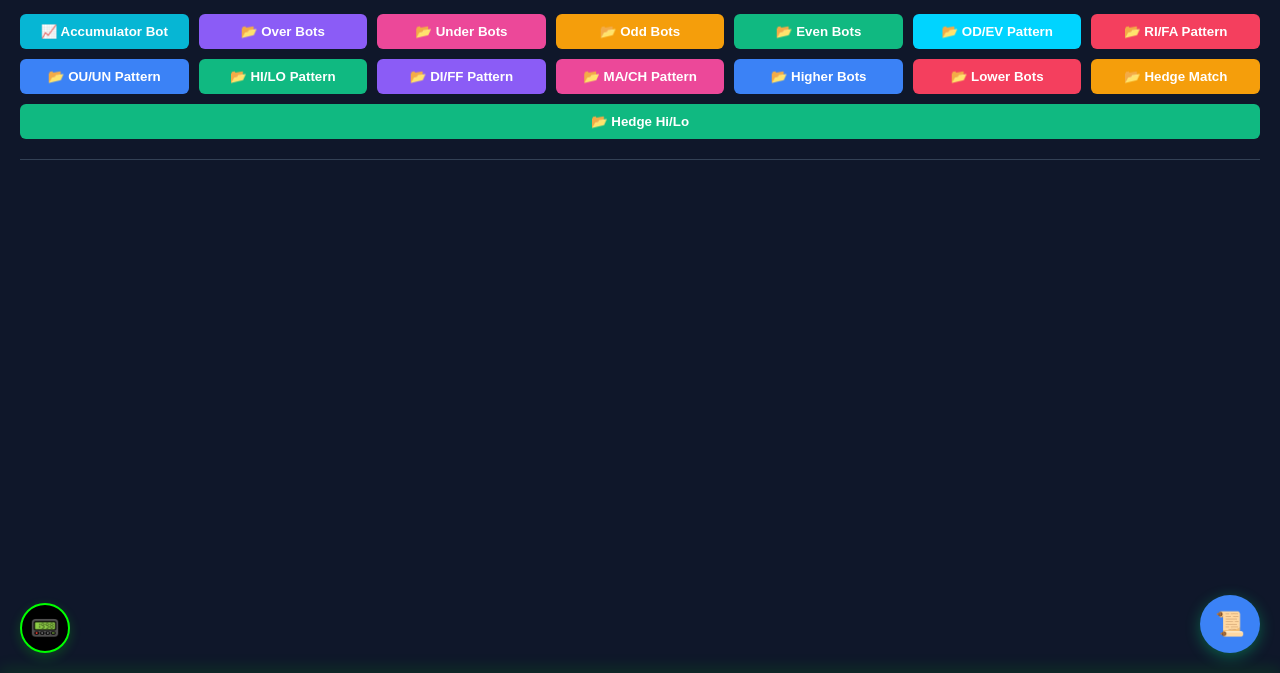
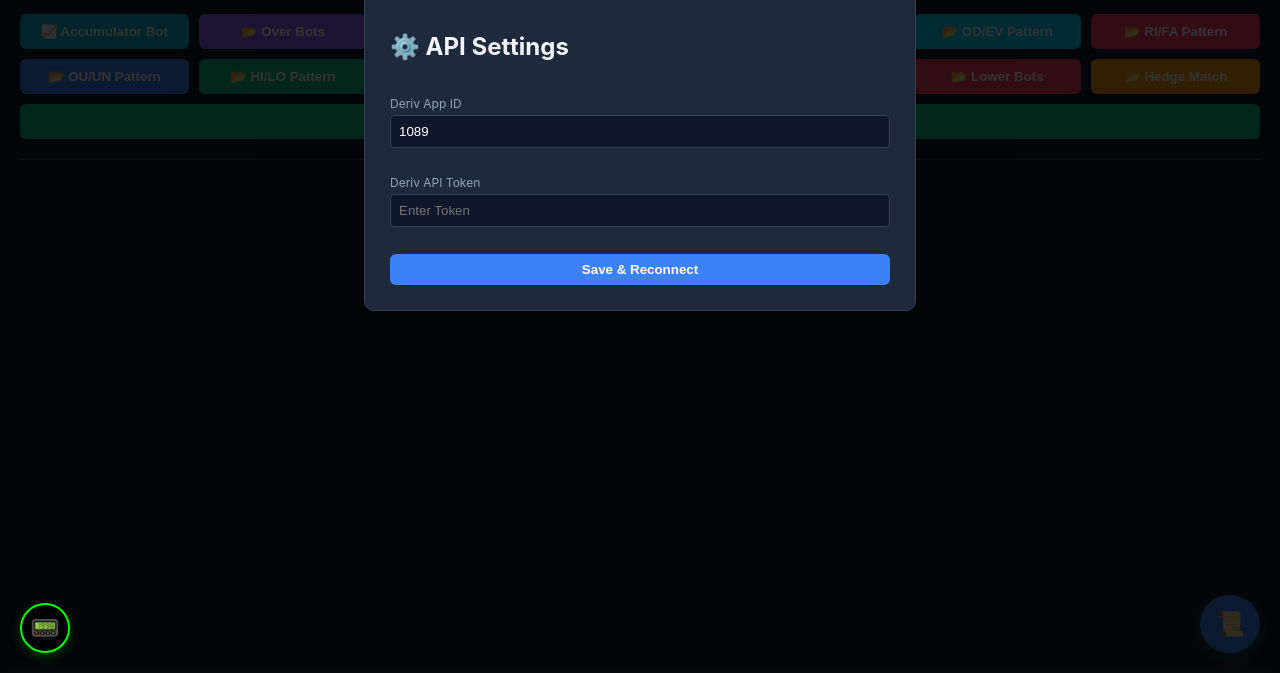
Before and after one commit to Naveen-2131/HEDGE-BOT, a website: page 8-Hedge-Bot/index.html in a window 1280 px wide. Shown: the part 127-800 px from the top of the page. Drawn offline with Linux system fonts and the light colour scheme.

Commit message:
Update index.html

```diff
--- a/8-Hedge-Bot/index.html
+++ b/8-Hedge-Bot/index.html
@@ -742,10 +742,10 @@
         // --- Settings Logic ---
         function openSettings() {
             document.getElementById('settingsModal').style.display = 'block';
-            if (window.hedgeClient) {
-                document.getElementById('setting-app-id').value = window.hedgeClient.appId || '';
-                document.getElementById('setting-token').value = window.hedgeClient.token || '';
-            }
+            const savedAppId = localStorage.getItem('hedge_app_id') || localStorage.getItem('deriv_app_id') || '1089';
+            const savedToken = localStorage.getItem('hedge_api_token') || localStorage.getItem('deriv_api_token') || '';
+            document.getElementById('setting-app-id').value = (window.hedgeClient && window.hedgeClient.appId) || savedAppId;
+            document.getElementById('setting-token').value = (window.hedgeClient && window.hedgeClient.token) || savedToken;
         }
 
         function closeSettings() {
@@ -753,17 +753,35 @@
         }
 
         async function saveSettings() {
-            const appId = document.getElementById('setting-app-id').value;
-            const token = document.getElementById('setting-token').value;
+            const appId = document.getElementById('setting-app-id').value.trim() || '1089';
+            const token = document.getElementById('setting-token').value.trim();
+
+            if (!token) {
+                alert('Please enter your Deriv API Token.');
+                return;
+            }
 
             try {
+                localStorage.setItem('hedge_app_id', appId);
+                localStorage.setItem('deriv_app_id', appId);
+                localStorage.setItem('hedge_api_token', token);
+                localStorage.setItem('deriv_api_token', token);
+
                 window.hedgeClient.connect(appId, token);
                 alert('Reconnecting with new credentials...');
                 closeSettings();
             } catch (e) {
-                alert('Error saving settings');
+                alert('Error saving settings: ' + e.message);
             }
         }
+
+        // Auto-check on load if token is missing
+        window.addEventListener('load', () => {
+            const token = localStorage.getItem('hedge_api_token') || localStorage.getItem('deriv_api_token');
+            if (!token) {
+                setTimeout(openSettings, 800);
+            }
+        });
         // ----------------------
 
         async function fetchStatus() {
@@ -941,7 +959,7 @@
 
                     <div class="form-group">
                         <label>Consecutive Count</label>
-                        <input type="number" id="consecutiveCount-${bot.id}" value="${bot.config.consecutiveCount || 4}">
+                        <input type="number" id="consecutiveCount-${bot.id}" value="${bot.config.consecutiveCount || 3}">
                     </div>
 
                     <div class="form-group">
```
